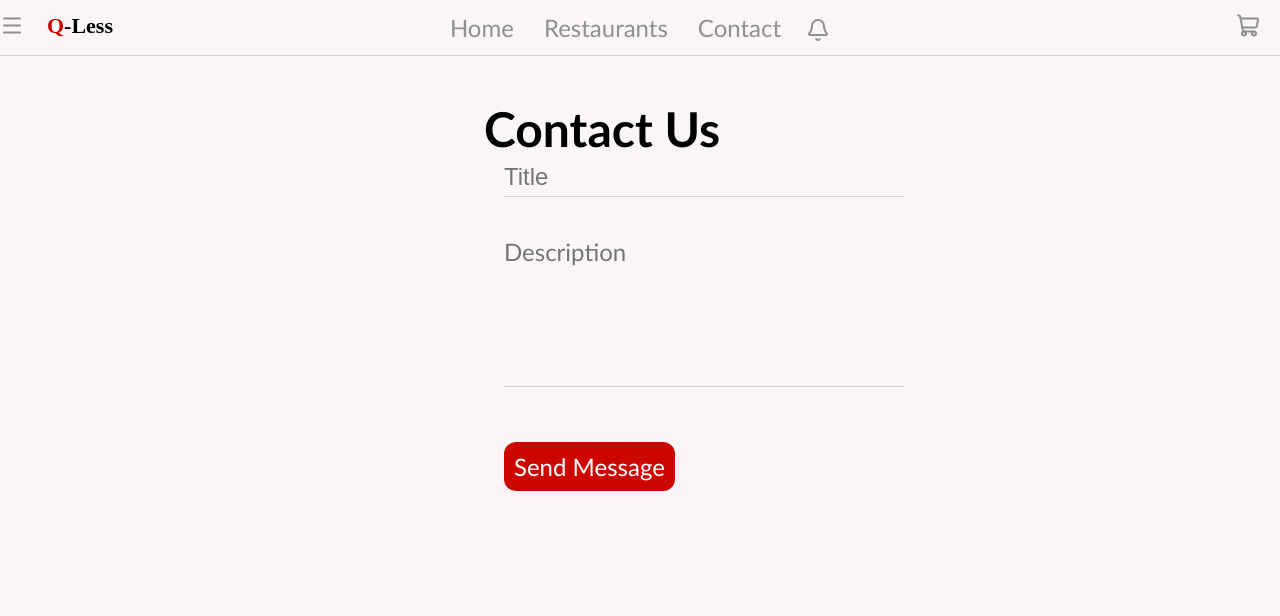
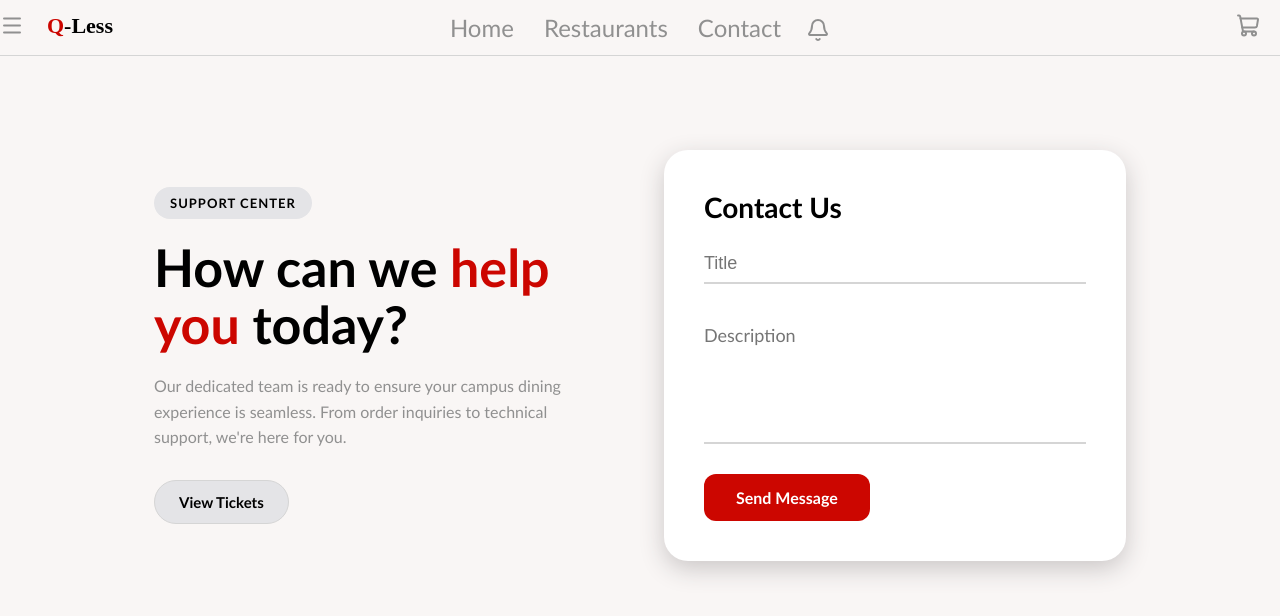
Before and after one commit to Zoomacs/OOP-Project, a React (Vite) app in the folder oop-project/: page /contact in a window 1280 px wide. Shown: the top 616 px of the page. Built offline with nearby package versions, Linux system fonts and the light colour scheme.

Commit message:
add contact support design

```diff
--- a/oop-project/src/Contact.css
+++ b/oop-project/src/Contact.css
@@ -1,36 +1,135 @@
+.contact-container {
+  display: flex;
+  flex-wrap: wrap;
+  justify-content: center;
+  align-items: center;
+  gap: 60px;
+  max-width: 1100px;
+  margin: 150px auto;
+  padding: 0 5%;
+}
+
+.contact-left {
+  flex: 1;
+  min-width: 320px;
+  max-width: 450px;
+  display: flex;
+  flex-direction: column;
+  gap: 20px;
+}
+
+.support-badge {
+  background-color: var(--secondary-color);
+  color: var(--text-color);
+  font-size: 13px;
+  font-weight: 800;
+  text-transform: uppercase;
+  letter-spacing: 1px;
+  padding: 8px 16px;
+  border-radius: 20px;
+  width: max-content;
+}
+
+.main-heading {
+  font-size: 52px;
+  font-weight: 800;
+  color: var(--text-color);
+  line-height: 1.1;
+  margin: 0;
+}
+
+.highlight {
+  color: var(--primary-color);
+}
+
+.support-description {
+  font-size: 16px;
+  color: var(--text-muted);
+  line-height: 1.6;
+}
+
+.action-buttons {
+  display: flex;
+  margin-top: 10px;
+}
+
+.view-tickets {
+  background-color: var(--secondary-color);
+  color: var(--text-color);
+  border: 1px solid var(--border-color);
+  padding: 12px 24px;
+  border-radius: 30px;
+  font-size: 15px;
+  font-weight: 600;
+  cursor: pointer;
+  transition: all 0.2s ease-in-out;
+  font-family: inherit;
+}
+
+.view-tickets:hover {
+  background-color: var(--secondary-hover);
+}
+
+.contact-right {
+  flex: 1;
+  min-width: 350px;
+  max-width: 500px;
+  display: flex;
+  flex-direction: column;
+  justify-content: center;
+}
+
 .contact-card {
-  position: relative;
-  align-items: center;
-  justify-content: center;
+  border-radius: 24px;
+  padding: 40px;
+  background-color: var(--box-color);
+  box-shadow: 0 8px 24px var(--box-shadow);
+  display: flex;
+  flex-direction: column;
+  width: 100%;
+  box-sizing: border-box;
   transition: all 0.2s ease-in-out;
-  left: 30%;
-  top: 100%;
-  width: 600px;
-  height: 500px;
-  border-radius: 12px;
-  font-size: 24px;
-  margin: 50px;
-  padding: 50px;
+}
+
+#contact {
+  font-size: 28px;
+  font-weight: 700;
+  margin-top: 0;
+  margin-bottom: 20px;
+}
+
+.form-row {
+  width: 100%;
+  display: flex;
+  flex-direction: column;
 }
 
 #title {
-  margin-left: 20px;
-  width: 80%;
+  width: 100%;
+  background-color: transparent;
+  color: var(--text-color);
+  border: none;
   height: 40px;
+  font-size: 18px;
   margin-bottom: 40px;
   border: none;
-  border-bottom: solid 1px var(--border-color);
+  border-bottom: solid 2px var(--border-color);
+  box-sizing: border-box;
 }
 #title:focus {
   border-color: var(--primary-color);
+  outline: none;
 }
 #message {
-  width: 80%;
-  height: 150px;
+  width: 100%;
+  background-color: transparent;
+  color: var(--text-color);
+  height: 120px;
   resize: none;
-  margin-left: 20px;
+  font-size: 18px;
   border: none;
-  border-bottom: solid 1px var(--border-color);
+  border-bottom: solid 2px var(--border-color);
+  box-sizing: border-box;
 }
 #message:focus {
   outline: none;
@@ -38,13 +137,16 @@
 }
 
 .submit {
-  right: 50%;
+  align-self: flex-start;
+  margin-top: 30px;
+  padding: 14px 32px;
   border-radius: 12px;
-  margin-left: 20px;
-  margin-top: 50px;
-  padding: 10px;
   color: var(--button-text);
   background-color: var(--primary-color);
+  font-size: 16px;
+  font-weight: 600;
+  font-size: 16px;
+  font-weight: 600;
   width: max-content;
   cursor: pointer;
   transition: all 0.2s ease-in-out;
--- a/oop-project/src/Contact.jsx
+++ b/oop-project/src/Contact.jsx
@@ -8,6 +8,22 @@ function Contact({ page }) {
   return (
     <>
       <title>Contact</title>
+      <div className="contact-container">
+        <div className="contact-left">
+          <div className="support-badge">Support Center</div>
+          <h1 className="main-heading">
+            How can we <span className="highlight">help you</span> today?
+          </h1>
+          <p className="support-description">
+            Our dedicated team is ready to ensure your campus dining
+            experience is seamless. From order inquiries to technical
+            support, we're here for you.
+          </p>
+          <div className="action-buttons">
+            <button className="view-tickets">View Tickets</button>
+          </div>
+        </div>
+        <div className="contact-right">
           <div className="contact-card">
             <h1 id="contact">Contact Us</h1>
             <div className="form-row">
@@ -20,6 +36,8 @@ function Contact({ page }) {
             </div>
             <div className="submit">Send Message</div>
           </div>
+        </div>
+      </div>
     </>
   );
 }
```
Lines whose indentation alone changed are shown as unchanged.
